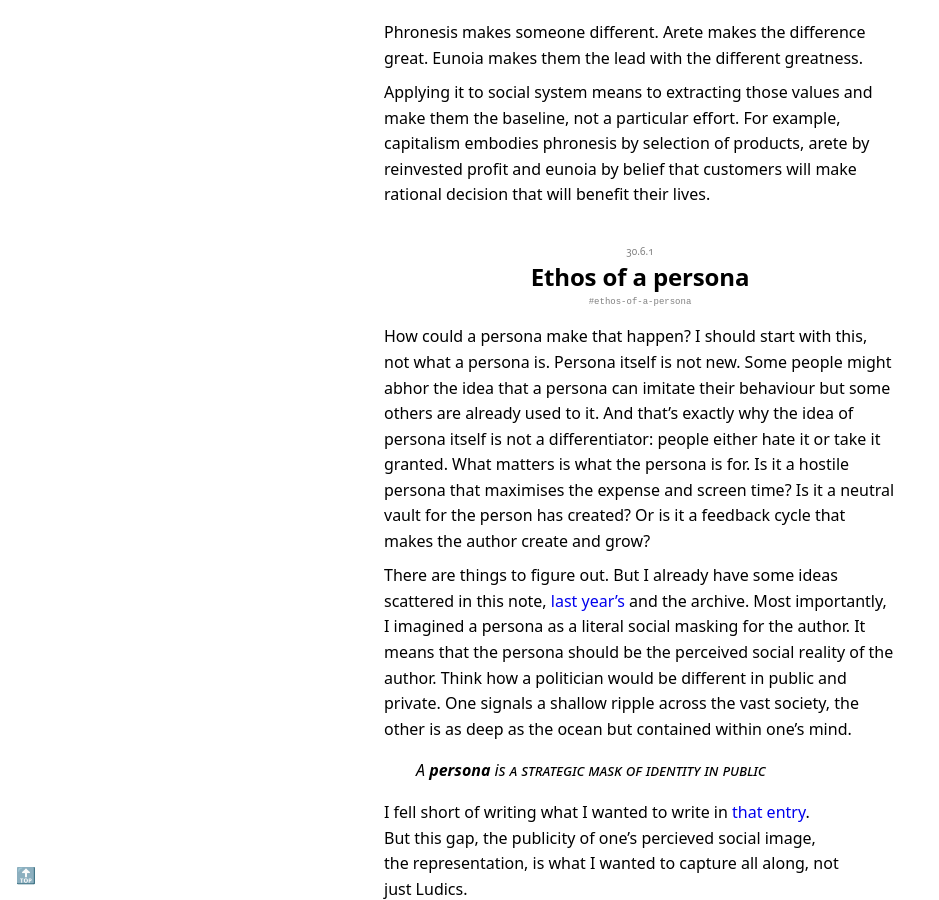
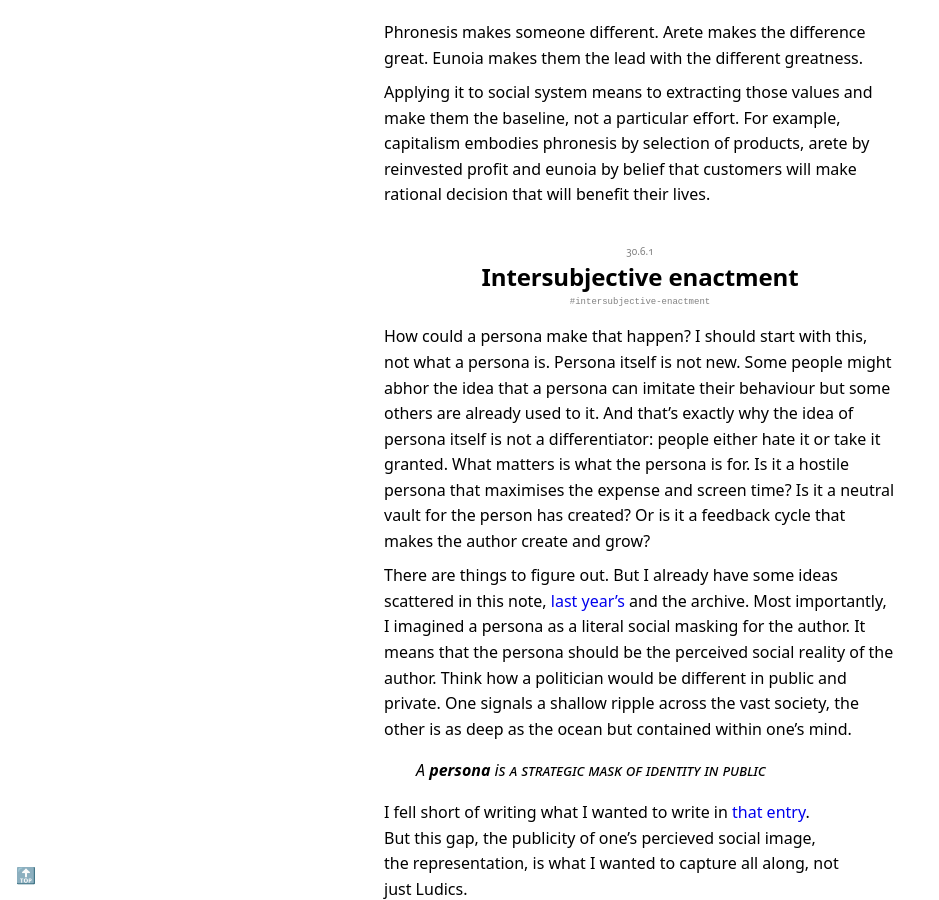
Before and after one commit to taronomy/taronomy, a Jekyll site: the page built from logs/56.md, in a window 1280 px wide and 900 px high, scrolled down 93236 px. Shown: the whole window, without its empty margins (0-939 px from the left). Built offline with Jekyll 4.4.1, drawn with Linux system fonts in a browser that asks for light colours; our own code applies the rules of GitHub Pages for plain Markdown files; some of the changed text lies outside the part shown.

Commit message:
Update 56.md

```diff
--- a/logs/56.md
+++ b/logs/56.md
@@ -1598,7 +1598,7 @@ Phronesis makes someone different. Arete makes the difference great. Eunoia make
 
 Applying it to social system means to extracting those values and make them the baseline, not a particular effort. For example, capitalism embodies phronesis by selection of products, arete by reinvested profit and eunoia by belief that customers will make rational decision that will benefit their lives.
 
-### Ethos of a persona
+### Intersubjective enactment
 
 How could a persona make that happen? I should start with this, not what a persona is. Persona itself is not new. Some people might abhor the idea that a persona can imitate their behaviour but some others are already used to it. And that's exactly why the idea of persona itself is not a differentiator: people either hate it or take it granted. What matters is what the persona is for. Is it a hostile persona that maximises the expense and screen time? Is it a neutral vault for the person has created? Or is it a feedback cycle that makes the author create and grow?
 
@@ -1612,6 +1612,6 @@ Another example easy to understand would be commercial endorsement. Celebrities
 
 What if the author of the persona can promise a company to inject a piece of prompt that endorses their product? There could be a contract. This is the kind of social accountability. The quality and intensity of the endorsement is up to the injected prompt. It could be subtle or straight-up sales pitch.
 
-What matter is that there are audience on the other side of the persona. They would assume this person(a) endorses the product, identifying the persona with the author in varying integrity. It will also affect the author to some degree.
+What matter is that there are audience on the other side of the persona. They would assume this person(a) endorses the product, identifying the persona with the author in varying integrity. It will also affect the author to some degree. The persona can't dictate the author but it's not a pure fiction either. It's an *intersubjective enactment*.
 
 There are many moving and missing part here. But what's clear is that Ludics, ludicity, are all about this linkage between the persona and the author that creates social reality.
```
